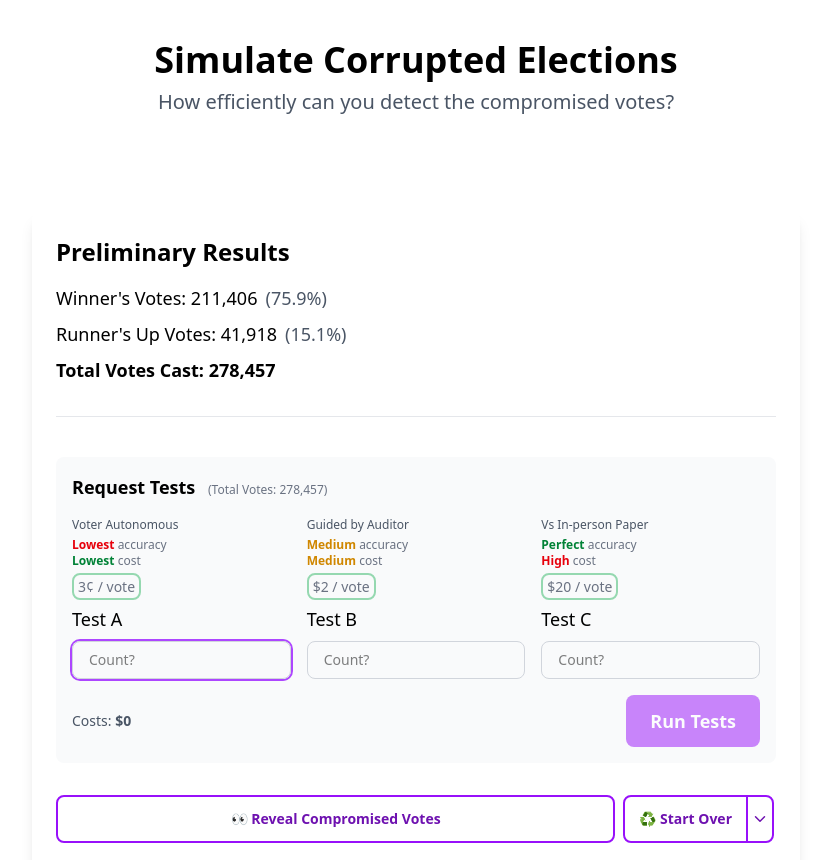
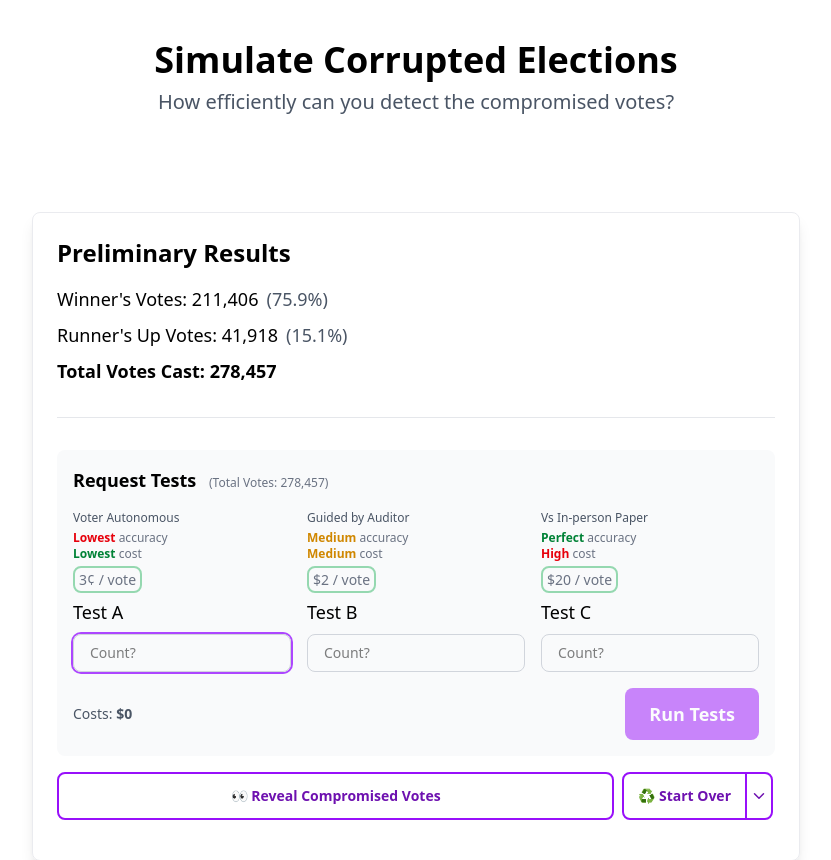
Before and after one commit to dsernst/simulate-corrupted-election, a Next.js app: page / in a window 1280 px wide. Shown: the top 860 px of the page, without its empty margins (224-1055 px from the left). Built offline with nearby package versions, Linux system fonts and the light colour scheme.

Commit message:
SimulatedContent.tsx: Simplify nested divs

```diff
--- a/app/components/PreliminaryResults.tsx
+++ b/app/components/PreliminaryResults.tsx
@@ -10,7 +10,7 @@ export function PreliminaryResults() {
   } = useSimulator()
 
   return (
-    <div className="space-y-2 mb-8">
+    <div className="space-y-2">
       <h2 className="text-2xl font-bold mb-4">Preliminary Results</h2>
 
       <p className="text-lg">
--- a/app/components/SimulatedContent.tsx
+++ b/app/components/SimulatedContent.tsx
@@ -6,17 +6,16 @@ import { TestHistory } from './TestHistory'
 
 export function SimulatedContent() {
   return (
-    <div className="mt-8 p-6 bg-white shadow-lg rounded-lg w-full max-w-3xl">
+    <div className="mt-8 p-6 shadow-lg rounded-lg w-full max-w-3xl border border-gray-200/80">
       <PreliminaryResults />
 
-      <div className="mt-4 pt-4 border-t border-gray-200">
-        <div className="space-y-4">
-          <TestHistory />
-          <IntersectionResults />
-          <RequestTests />
-          <RevealStartOverLine />
-        </div>
-      </div>
+      {/* Gray divider */}
+      <div className="border-t border-gray-200 my-8" />
+
+      <TestHistory />
+      <IntersectionResults />
+      <RequestTests />
+      <RevealStartOverLine />
     </div>
   )
 }
```
